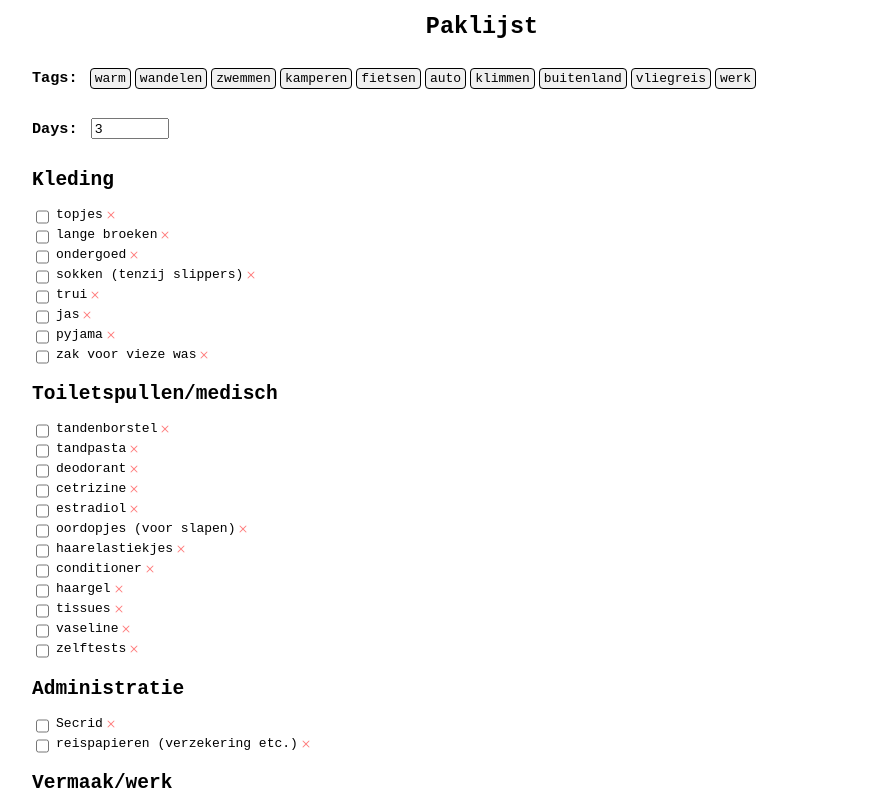
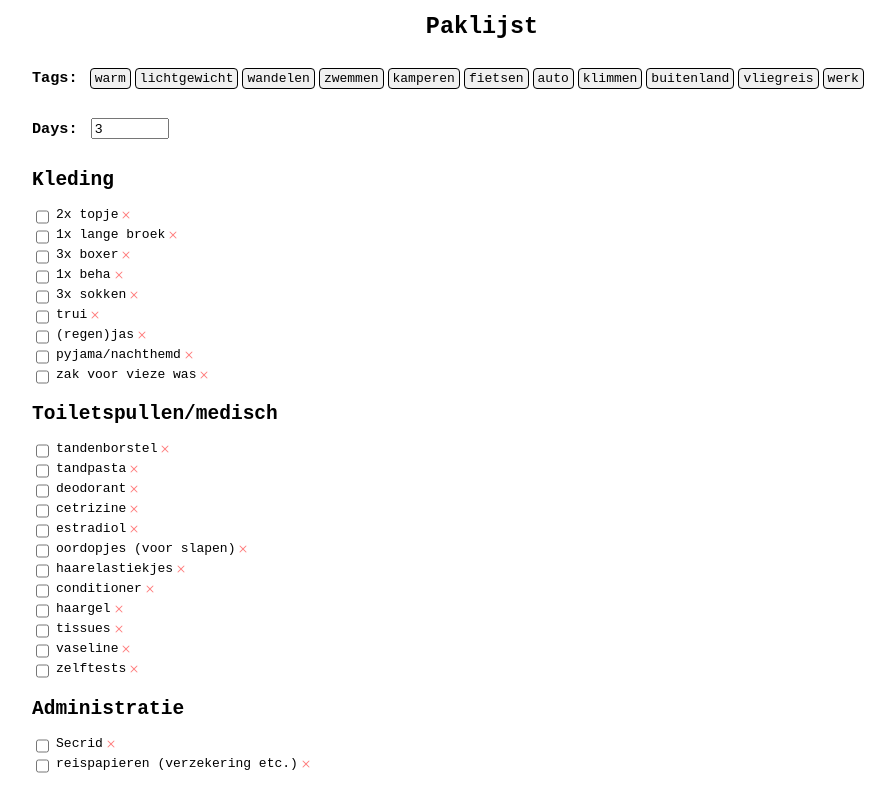
Before and after one commit to dsprenkels/backpack, a React (Create React App) app: page / in a window 1280 px wide. Shown: the top 791 px of the page, without its empty margins (158-1053 px from the left). Built offline with nearby package versions, Linux system fonts and the light colour scheme.

Commit message:
Implement amount computation

```diff
--- a/src/App.css
+++ b/src/App.css
@@ -93,10 +93,20 @@
   }
 }
 
+@keyframes highlightBLIChange {
+  from {
+    background-color: #fdffd3;
+  }
+
+  to {
+    background-color: transparent;
+  }
+}
+
 .App-bringListCategory {
   padding-left: 0;
   list-style: none outside;
-  animation: fadein 0.1s linear;
+  animation: highlightBLIChange 1s linear running;
 }
 
 .App-bringListItem {
@@ -137,18 +147,6 @@
   opacity: 1.0;
 }
 
-@keyframes fadein {
-  from {
-    /* height: 0%; */
-    opacity: 0;
-  }
-
-  to {
-    /* height: 100%; */
-    opacity: 1;
-  }
-}
-
 .App-bringListItemCheckbox {
   margin-right: 1ex;
 }
--- a/src/App.tsx
+++ b/src/App.tsx
@@ -1,7 +1,7 @@
-import React, { useState } from 'react';
+import React, { useRef, useState } from 'react';
 import './App.css';
 import DB from './data';
-import { BringList as BL, BringListCategory as BLC, collectTagsFromDB, exprIsMatch, Filter } from './filterspec';
+import { BringList as BL, BringListCategory as BLC, collectTagsFromDB, exprIsMatch, Filter, Item } from './filterspec';
 
 function Header() {
   const [header, setHeader] = useState("Paklijst")
@@ -75,26 +75,37 @@ function BringListCategory(props: { blc: BLC, filter: Filter }) {
         .filter((item) => exprIsMatch(props.filter, item.tags))
         .map((i) => <BringListItem
           key={i.name}
-          item={i.name}
+          item={i}
+          filter={props.filter}
         />)}
     </ul>
   </div>
 }
 
-function BringListItem(props: { item: string }) {
+function BringListItem(props: { item: Item, filter: Filter }) {
   let [isStriked, setIsStriked] = useState(false)
-  let className;
+  let liElem = useRef<HTMLLIElement>(null)
+
+  let itemText = props.item.name
+  let everyNDays = props.item.everyNDays
+  if (everyNDays !== undefined) {
+    let itemAmount = Math.ceil(props.filter.days / everyNDays)
+    itemText = `${itemAmount}x ${props.item.name}`
+  }
+
+  let className= "App-bringListItem"
   if (isStriked) {
     className = "App-bringListItem App-bringListItemStriked"
   }
-  else {
-    className = "App-bringListItem"
-  }
-  return <li className={className}>
+
+  return <li
+  ref={liElem}
+  className={className}
+  >
     <input className="App-bringListItemCheckbox"
       type="checkbox"
       disabled={isStriked}
-    />{props.item}
+    />{itemText}
     <span onClick={() => setIsStriked(!isStriked)}>
       <BootstrapCross className="App-bootstrapCross" height={16} />
     </span>
--- a/src/data.ts
+++ b/src/data.ts
@@ -2,43 +2,67 @@ import { BringList, parseDatabase } from "./filterspec"
 
 const BRINGLIST_DATABASE: BringList = parseDatabase(
 `
-# Kleding []
-topjes [ *2 !warm ]
-topjes [ *1 warm ]
-lange broeken [ *4 !warm ]
-lange broek [ warm ]
+// Kleding tot 10 dagen
+# Kleding [ <10 ]
+
+topje [ *2 !(warm & !lichtgewicht) ]
+topje [ *1 (warm & !lichtgewicht) ]
+lange broek [ *5 !warm ]
+1x lange broek [ warm ]
 rokjes/korte broeken [ *2.5 warm ]
-ondergoed [ *1 ]
-sokken (tenzij slippers) [ *1 ]
+boxer [ *1 ]
+beha [ *7 ]
+sokken [ *1 ]
+trui [ !warm ]
+(regen)jas
+wandelschoenen [ wandelen ]
+zwemkleding [ zwemmen ]
+slippers [ (warm | zwemmen) & !lichtgewicht ]
+pyjama/nachthemd
+(bad)handdoek [ zwemmen | kamperen ]
+zak voor vieze was
+
+// Kleding vanaf 10 dagen
+# Kleding [ >=10 ]
+
+5x topje [ !(warm & !lichtgewicht) ]
+10x topje [ (warm & !lichtgewicht) ]
+2x lange broek [ !warm ]
+1x lange broek [ warm ]
+4x rokjes/korte broeken [ warm ]
+10x boxer
+2x beha
+10x sokken
 trui [ !warm ]
 jas
 wandelschoenen [ wandelen ]
 zwemkleding [ zwemmen ]
-slippers [ warm | zwemmen ]
-pyjama
+slippers [ (warm | zwemmen) & !lichtgewicht ]
+pyjama/nachthemd
 (bad)handdoek [ zwemmen | kamperen ]
 zak voor vieze was
+wasmiddel
 
-# Kampeerspullen [kamperen]
-tent [ kamperen ]
-slaapzak [ kamperen ]
-liner [ kamperen ]
-matje [ kamperen ]
-foldacups [ kamperen ]
-bestek [ kamperen ]
-bestek [ kamperen ]
-kooksetje [ kamperen ]
-bakje [ kamperen ]
-spateltje [ kamperen ]
-olie voor koken [ kamperen ]
-kruiden [ kamperen ]
-campingstoeltje [ (kamperen & fietsen) | (kamperen & auto) ]
+# Kampeerspullen [ kamperen ]
+tent
+slaapzak
+liner
+matje
+foldacups
+mesje
+spork
+kooksetje
+bakje
+spateltje
+olie voor koken
+kruiden
+campingstoeltje [ fietsen | auto ]
 
-# Klimspullen
-klimschoenen [ klimmen ]
-zekermateriaal [ klimmen ]
-pofzak [ klimmen ]
-topo [ klimmen ]
+# Klimspullen [ klimmen ]
+klimschoenen
+zekermateriaal
+pofzak
+topo
 
 # Fietsen
 bandenplakset [ fietsen ]
@@ -80,8 +104,8 @@ herstelbewijs [ buitenland ]
 leesboek/e-reader
 smartphone
 oplader smartphone
-iPad [ !fietsen ]
-oplader iPad [ !fietsen ]
+iPad [ !lichtgewicht ]
+oplader iPad [ !lichtgewicht ]
 laptop [ werk ]
 oplader laptop [ werk ]
 powerbank [ werk | >=7 | wandelen | kamperen | fietsen ]
@@ -90,7 +114,8 @@ oplader smartwatch [ >=5 ]
 koptelefoon/oordopjes [ vliegreis | kamperen | werk | fietsen ]
 oordopjes (concert, voor onder koptelefoon) [ vliegreis ]
 spelletjes [ kamperen ]
-pen/papier [ werk ]
+pen/papier [ werk | fietsen | kamperen ]
+vlaggetje voor achter op de fiets [ fietsen & kamperen ]
 
 # Eten/drinken
 eten voor de eerste dag [ kamperen ]
--- a/src/filterspec.ts
+++ b/src/filterspec.ts
@@ -24,7 +24,7 @@ const EMPTY_TAG_EXPR: Empty = { kind: "Empty" }
 function makeRangeSingle(op: string, num: number): DaysRange {
     switch (op) {
         case "==": return { kind: "DaysRange", lo: num, hi: num }
-        case "<": return { kind: "DaysRange", hi: num - 1 }
+        case "<": return { kind: "DaysRange", hi: num }
         case "<=": return { kind: "DaysRange", hi: num }
         case ">": return { kind: "DaysRange", lo: num + 1 }
         case ">=": return { kind: "DaysRange", lo: num }
@@ -179,8 +179,7 @@ export let category: P<FilterLine> =
 
 export let filterLine = new class FilterLineParser extends P<FilterLine> {
     parse(rest: string): parse.PResult<FilterLine> {
-        let start = rest.at(0)
-        if (start === "#") {
+        if (rest.startsWith("#")) {
             return category.parse(rest)
         }
         return item.parse(rest)
@@ -190,7 +189,9 @@ export let filterLine = new class FilterLineParser extends P<FilterLine> {
 export function parseDatabase(input: string): BringList {
     let lines = input.split("\n")
     let enumeratedLines: [number, string][] = lines.map((line, index) => [index, line])
-    let nonEmptyLines = enumeratedLines.filter((idxLine) => idxLine[1].trim() !== "")
+    let nonEmptyLines = enumeratedLines.filter(([idx, line]) =>
+        line.trim() !== "" && !line.trim().startsWith("//")
+    )
     let database: BringList = []
     let currentCategory: BringListCategory | null = null
     for (let [idx, line] of nonEmptyLines) {
```
Also changed, not shown: 1 other file (tests, documents, lock files or other folders).
